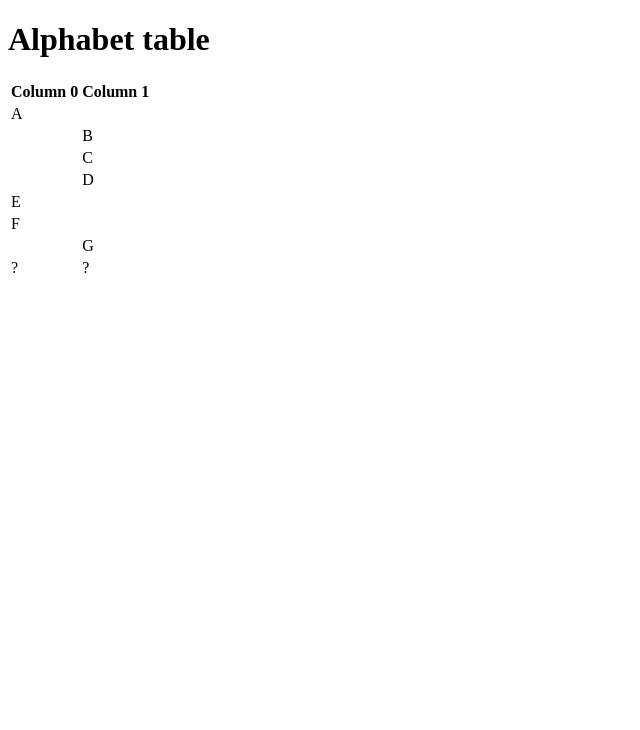
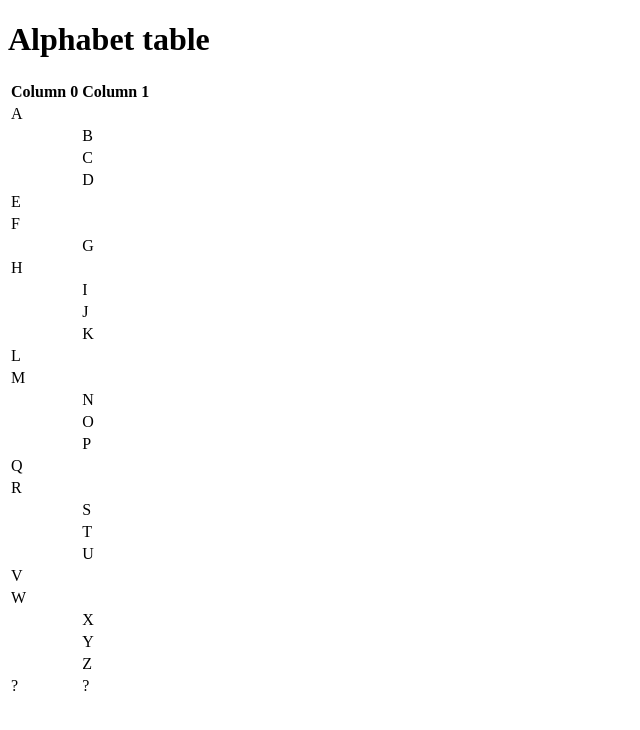
Before and after one commit to comp426-2023-spring/a01-juliakourela, a website: page public/index.html in a window 1280 px wide. Shown: the whole page, without its empty margins (0-640 px from the left). Drawn offline with Linux system fonts and the light colour scheme.

Commit message:
table hopefully fixed

```diff
--- a/public/index.html
+++ b/public/index.html
@@ -36,6 +36,63 @@
   					<tr>
     						<td></td><td>G</td>
   					</tr>
+					<tr>
+    						<td>H</td><td></td>
+  					</tr>
+					<tr>
+    						<td></td><td>I</td>
+  					</tr>
+  					<tr>
+    						<td></td><td>J</td>
+  					</tr>
+  					<tr>
+    						<td></td><td>K</td>
+  					</tr>
+  					<tr>
+    						<td>L</td><td></td>
+  					</tr>
+					<tr>
+    						<td>M</td><td></td>
+  					</tr>
+					<tr>
+    						<td></td><td>N</td>
+  					</tr>
+  					<tr>
+    						<td></td><td>O</td>
+  					</tr>
+  					<tr>
+    						<td></td><td>P</td>
+  					</tr>
+  					<tr>
+    						<td>Q</td><td></td>
+  					</tr>
+					  <tr>
+    						<td>R</td><td></td>
+  					</tr>
+					<tr>
+    						<td></td><td>S</td>
+  					</tr>
+  					<tr>
+    						<td></td><td>T</td>
+  					</tr>
+  					<tr>
+    						<td></td><td>U</td>
+  					</tr>
+  					<tr>
+    						<td>V</td><td></td>
+  					</tr>
+					<tr>
+    						<td>W</td><td></td>
+  					</tr>
+					<tr>
+    						<td></td><td>X</td>
+  					</tr>
+  					<tr>
+    						<td></td><td>Y</td>
+  					</tr>
+  					<tr>
+    						<td></td><td>Z</td>
+  					</tr>
   					<tr>
     						<td>?</td><td>?</td>
   					</tr>
```
